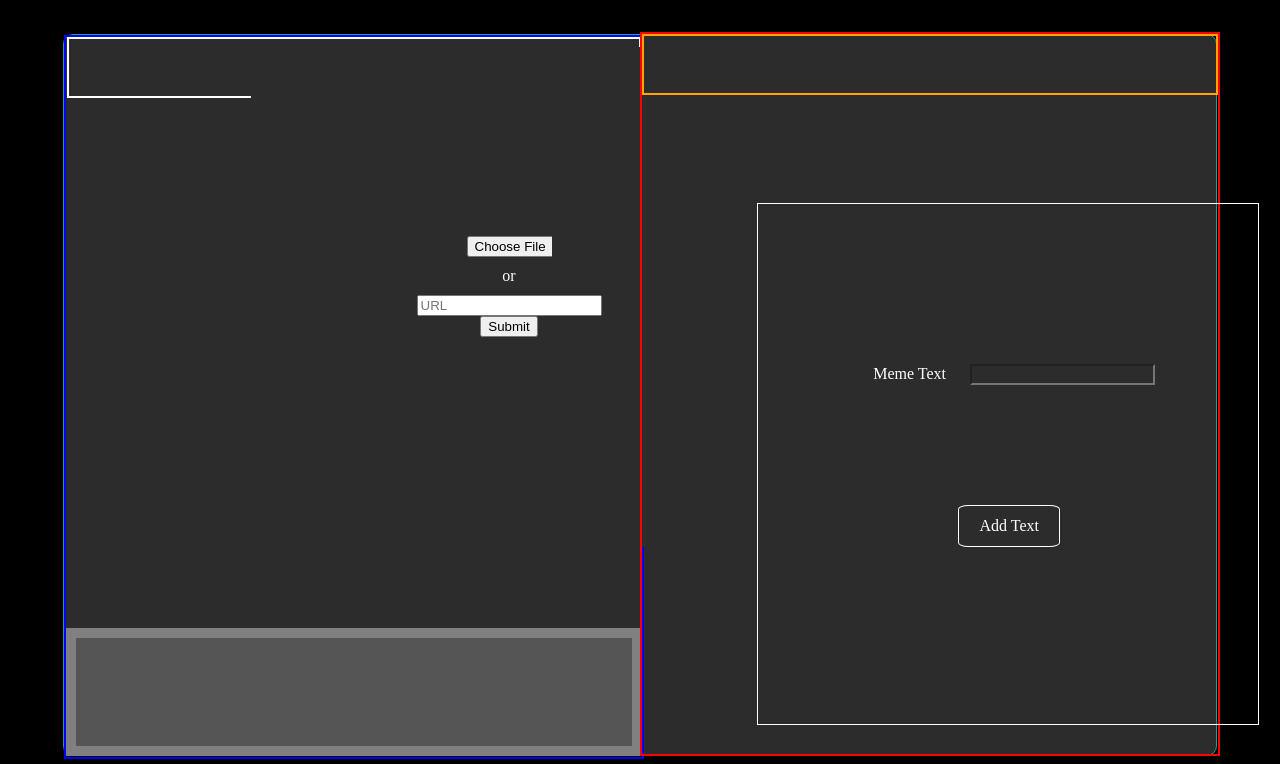
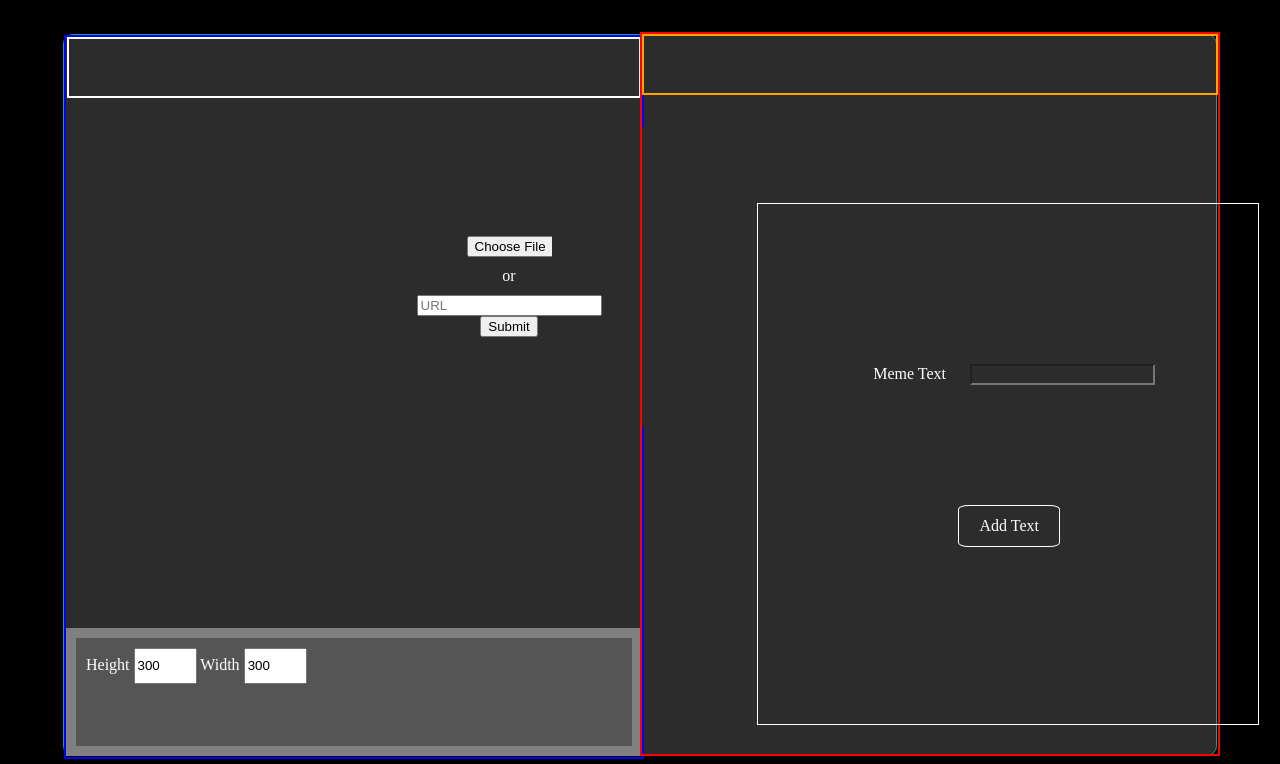
Before and after one commit to LarrySHernandez/Meme-Generator, a plain HTML site: page index.html in a window 1280 px wide. Shown: the part 165-929 px from the top of the page. Drawn offline with Linux system fonts and the light colour scheme.

Commit message:
sizing function addition

```diff
--- a/app.css
+++ b/app.css
@@ -99,15 +99,21 @@ h1 {
 
 #memeImageBorder {
     position: absolute;
-    bottom: 200px;
-    left: 175px;
-    height: 500px;
-    width: 500px;
+    bottom: 320px;
+    /*140px*/
+    left: 280px;
+    /*-10px*/
+    height: 300px;
+    width: 300px;
     background-size: cover;
     background-position: 50%;
     overflow: hidden;
     background-color: rgb(44, 44, 44);
     z-index: 0;
+    display: flex;
+    justify-content: space-between;
+    align-items: center;
+    margin: 10px;
 }
 
 
@@ -118,6 +124,7 @@ h1 {
     position: relative;
     top: 41%;
     background-color: rgb(85, 85, 85);
+
 }
 
 .textTopBar {
@@ -182,3 +189,19 @@ h1 {
 #addBtn {
     display: none;
 }
+
+.heightNumber {
+    height: 30px;
+    width: 55px;
+    position: relative;
+    top: 10px;
+    left: 10px;
+}
+
+.widthNumber {
+    height: 30px;
+    width: 55px;
+    position: relative;
+    top: 10px;
+    left: 10px;
+}
--- a/app.js
+++ b/app.js
@@ -2,6 +2,26 @@ let urlInput = document.getElementById('urlInput');
 let imageSubmitBtn = document.getElementById('imageSubmitBtn');
 let imageChooserBox = document.getElementsByClassName('imageChooserBox');
 let memeImageBorder = document.getElementById('memeImageBorder');
+let heightInput = document.getElementById("heightNumber");
+let widthInput = document.getElementById("widthNumber");
+let sizingInputs = document.getElementById("numbers");
+
+
+
+//Default Settings
+heightInput.value = '300';
+widthInput.value = '300';
+
+
+heightInput.addEventListener('input', function (event) {
+    memeImageBorder.style.height = heightInput.value + 'px';
+    memeImageBorder.style.bottom = (((635 - heightInput.value) * .5373134328358209) + 140) + "px";
+})
+
+widthInput.addEventListener('input', function (event) {
+    memeImageBorder.style.width = widthInput.value + 'px';
+    memeImageBorder.style.left = (((860 - widthInput.value) * .5178571428571429) + -10) + "px";
+})
 
 
 imageSubmitBtn.addEventListener('click', function (e) {
@@ -9,6 +29,4 @@ imageSubmitBtn.addEventListener('click', function (e) {
     let url = urlInput.value
     memeImageBorder.style.zIndex = '2';
     memeImageBorder.style.backgroundImage = `url("${url}")`
-
-    console.log(url.length);
 });
--- a/index.html
+++ b/index.html
@@ -33,6 +33,12 @@
                     </div>
                 </div>
                 <div class="imageFooter">
+                    <div class="imageSizingAndBorder">
+                        <label class="heightNumber" for="heightNumber">Height</label>
+                        <input type="number" max="635" class="heightNumber numbers" id="heightNumber">
+                        <label class="widthNumber" for="widthNumber">Width</label>
+                        <input type="number" max="860" class="widthNumber numbers" id="widthNumber">
+                    </div>
                 </div>
             </div>
             <div class="textBox">
@@ -44,6 +50,7 @@
                     <form action="">
                         <label class="memeText" for="memeText">Meme Text</label>
                         <input class="memeText" id="memeText" type="text">
+                        <br>
                         <label for="addBtn" class="addBtn">Add Text</label>
                         <button id="addBtn" type="button"></button>
 
```
